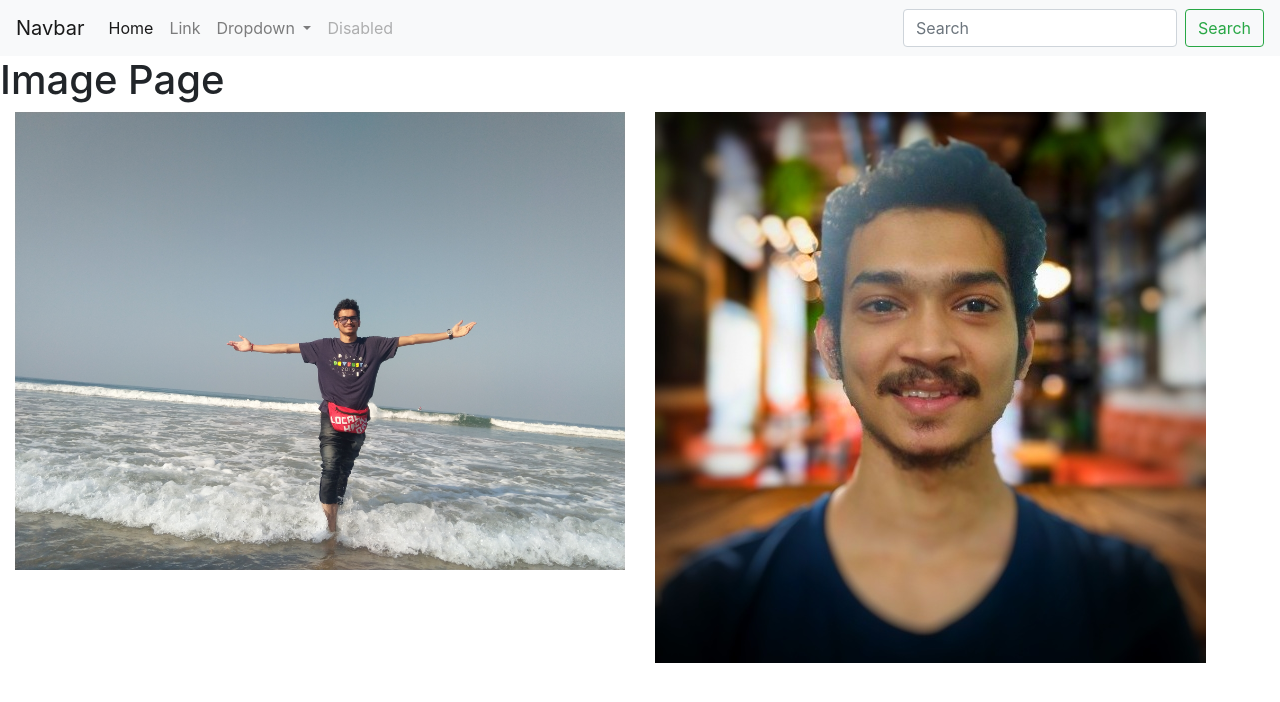
After one commit to Ninad10code/Django-Learning, a Django app: page /myimagepage in a window 1280 px wide. The commit adds this page. Shown: the top 702 px of the page. Run offline with Django 3.2, Linux system fonts and the light colour scheme; some libraries are stand-ins or nearby versions.

Commit message:
image rendering page example added and loops and conditional statement functionality examples added

```diff
--- a/myapp/urls.py
+++ b/myapp/urls.py
@@ -5,6 +5,9 @@ urlpatterns = [
     path('about',views.myfunctionabout,name="about"),
     path('add/<int:a>/<int:b>',views.add,name="add"),
     path('intro/<str:name>/<int:age>',views.intro,name="intro"),
-    path('myfirstpage',views.myfirstpage,name="myfirstpage")
+    path('myfirstpage',views.myfirstpage,name="myfirstpage"),
+    path('mysecondpage',views.mysecondpage,name="mysecondpage"),
+    path('mythirdpage',views.mythirdpage,name="mythirdpage"),
+    path('myimagepage',views.myimagepage,name="myimagepage"),
 
 ]
--- a/myapp/views.py
+++ b/myapp/views.py
@@ -23,3 +23,26 @@ def intro(request,name,age):
 def myfirstpage(request):
     # template = loader.get_template('index.html')
     return render(request,'index.html')
+
+def mysecondpage(request):
+    return render(request,'second.html')
+
+def mythirdpage(request):
+    sentence = "Hello World"
+    greet = "How you doing ?"
+    fruits = ["apple","mango","banana"]
+    num1 , num2 = 10,15
+    ans = num1 > num2
+    print(ans)
+    mydictonary = {
+        "sentence":sentence,
+        "msg":greet,
+        "myfruits":fruits,
+        "myans":ans,
+        "num1":num1,
+        "num2":num2
+    }
+    return render(request,'third.html',context=mydictonary)
+
+def myimagepage(request):
+    return render(request,'image.html')
--- /dev/null
+++ b/templates/image.html
@@ -0,0 +1,16 @@
+{% extends 'index.html'%}
+{% load static %}
+{% block title %}My Image Page{% endblock %}
+{% block content %}
+<h1>Image Page</h1>
+<div class="container-fluid">
+    <div class="row">
+        <div class="col-md-6">
+            <img src="{% static 'beach.jpg' %}" class="img-fluid" alt="Responsive image">
+        </div>
+        <div class="col-md-6">
+            <img src="{% static 'profile.jpeg' %}" class="img-fluid" alt="Responsive image">
+        </div>
+    </div>
+</div>
+{% endblock %}
--- a/templates/index.html
+++ b/templates/index.html
@@ -8,10 +8,47 @@
     <!-- Bootstrap CSS -->
     <link rel="stylesheet" href="https://stackpath.bootstrapcdn.com/bootstrap/4.3.1/css/bootstrap.min.css" integrity="sha384-ggOyR0iXCbMQv3Xipma34MD+dH/1fQ784/j6cY/iJTQUOhcWr7x9JvoRxT2MZw1T" crossorigin="anonymous">
 
-    <title>Learn Django</title>
+    <title>{% block title %}Learn Django{% endblock %}</title>
   </head>
   <body>
-    <h1>Learn Django</h1>
+    <nav class="navbar navbar-expand-lg navbar-light bg-light">
+      <a class="navbar-brand" href="#">Navbar</a>
+      <button class="navbar-toggler" type="button" data-toggle="collapse" data-target="#navbarSupportedContent" aria-controls="navbarSupportedContent" aria-expanded="false" aria-label="Toggle navigation">
+        <span class="navbar-toggler-icon"></span>
+      </button>
+
+      <div class="collapse navbar-collapse" id="navbarSupportedContent">
+        <ul class="navbar-nav mr-auto">
+          <li class="nav-item active">
+            <a class="nav-link" href="#">Home <span class="sr-only">(current)</span></a>
+          </li>
+          <li class="nav-item">
+            <a class="nav-link" href="#">Link</a>
+          </li>
+          <li class="nav-item dropdown">
+            <a class="nav-link dropdown-toggle" href="#" id="navbarDropdown" role="button" data-toggle="dropdown" aria-haspopup="true" aria-expanded="false">
+              Dropdown
+            </a>
+            <div class="dropdown-menu" aria-labelledby="navbarDropdown">
+              <a class="dropdown-item" href="#">Action</a>
+              <a class="dropdown-item" href="#">Another action</a>
+              <div class="dropdown-divider"></div>
+              <a class="dropdown-item" href="#">Something else here</a>
+            </div>
+          </li>
+          <li class="nav-item">
+            <a class="nav-link disabled" href="#" tabindex="-1" aria-disabled="true">Disabled</a>
+          </li>
+        </ul>
+        <form class="form-inline my-2 my-lg-0">
+          <input class="form-control mr-sm-2" type="search" placeholder="Search" aria-label="Search">
+          <button class="btn btn-outline-success my-2 my-sm-0" type="submit">Search</button>
+        </form>
+      </div>
+    </nav>
+    {% block content %}
+    <h1>First Page</h1>
+    {% endblock %}
 
     <!-- Optional JavaScript -->
     <!-- jQuery first, then Popper.js, then Bootstrap JS -->
--- /dev/null
+++ b/templates/second.html
@@ -0,0 +1,5 @@
+{% extends 'index.html'%}
+{% block title %}My Second Page{% endblock %}
+{% block content %}
+<h1>Second Page</h1>
+{% endblock %}
```
Also changed, not shown: templates/third.html (added, +30 -0 lines), static/beach.jpg (added), static/profile.jpeg (added).
